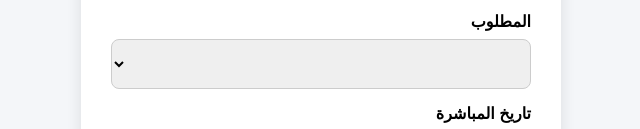
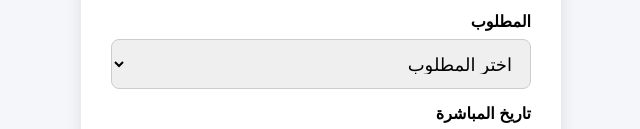
Before and after one commit to linak1/employee-request-form, a plain HTML site: page index.html in a window 1280 px wide. Shown: the part 341-470 px from the top of the page, without its empty margins (319-959 px from the left). Drawn offline with Linux system fonts and the light colour scheme; sample sign-in values are in the browser's storage.

Commit message:
Update request type options in index.html

```diff
--- a/index.html
+++ b/index.html
@@ -122,10 +122,15 @@ color:#444;
 
 <label>المطلوب</label>
 <select id="requestType" required>
-<option value=">"اختر المطلوب</option>
-<option value="إضافة موظف">إضافة موظف جديد</option>
-<option value="إضافة موظف">إضافة موظف</option>
+
+<option value="" disabled selected>اختر المطلوب</option>
+
+<option value="إضافة موظف جديد">إضافة موظف جديد</option>
+
 <option value="حذف موظف">حذف موظف</option>
+
+<option value="نقل موظف">نقل موظف</option>
+
 </select>
 
 <label>تاريخ المباشرة</label>
```
